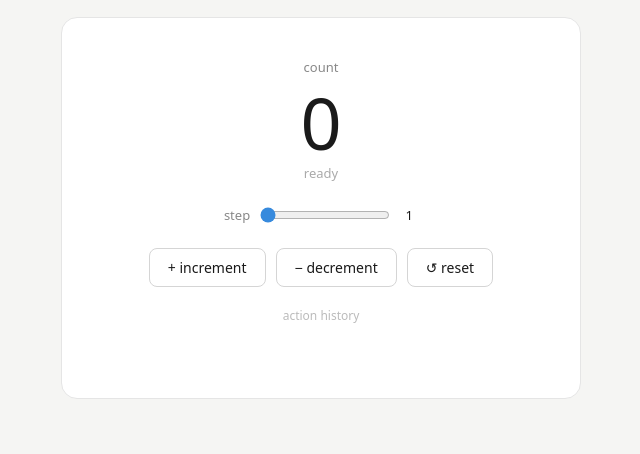
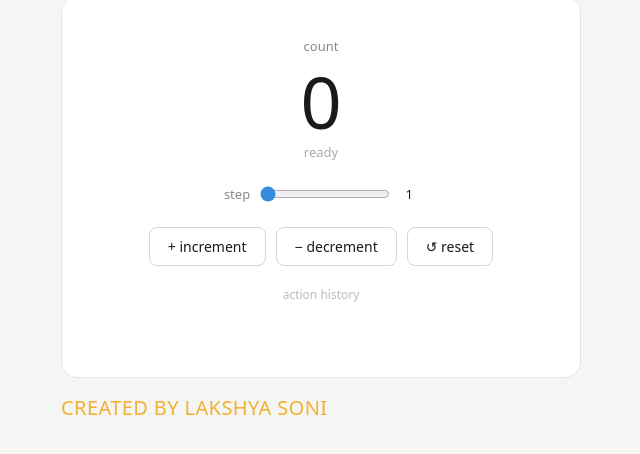
Before and after one commit to Soniji3/Clicking-counter, a plain HTML site: page index.html in a window 1280 px wide. Shown: the part 234-688 px from the top of the page, without its empty margins (319-959 px from the left). Drawn offline with Linux system fonts and the light colour scheme.

Commit message:
Update index.html

```diff
--- a/index.html
+++ b/index.html
@@ -90,5 +90,10 @@
     }
   }
 </script>
+
+<footer>
+  <h1 class="footer-title">created by Lakshya Soni</h1>
+</footer>
+
 </body>
 </html>
```
